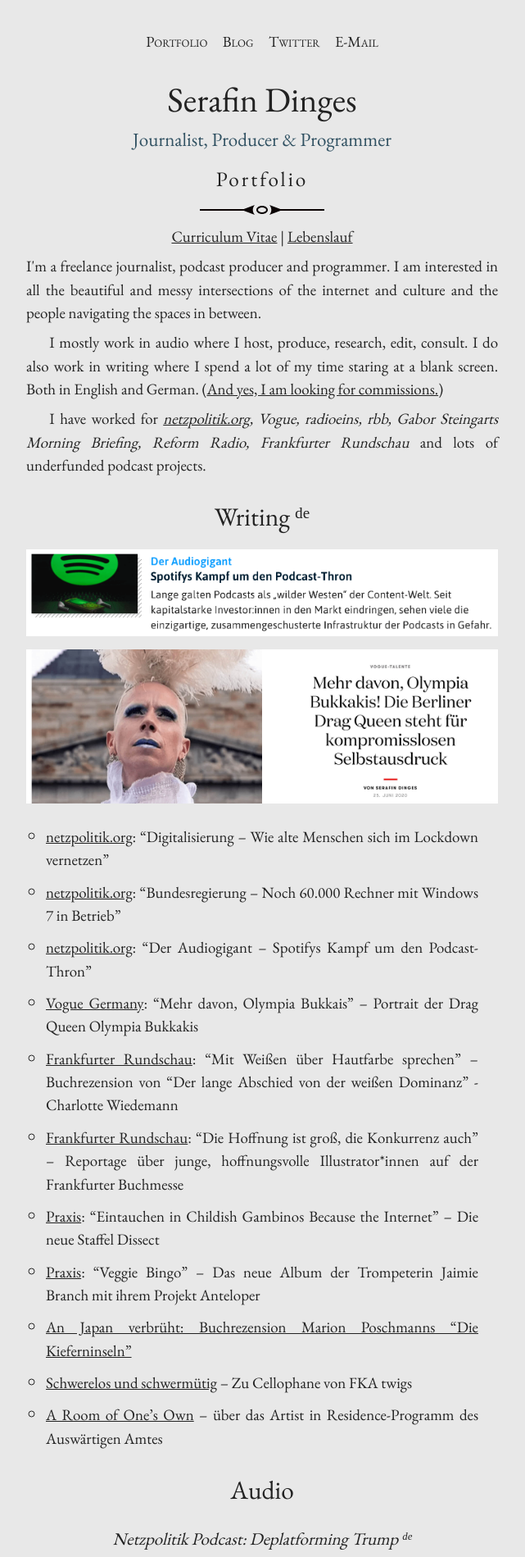
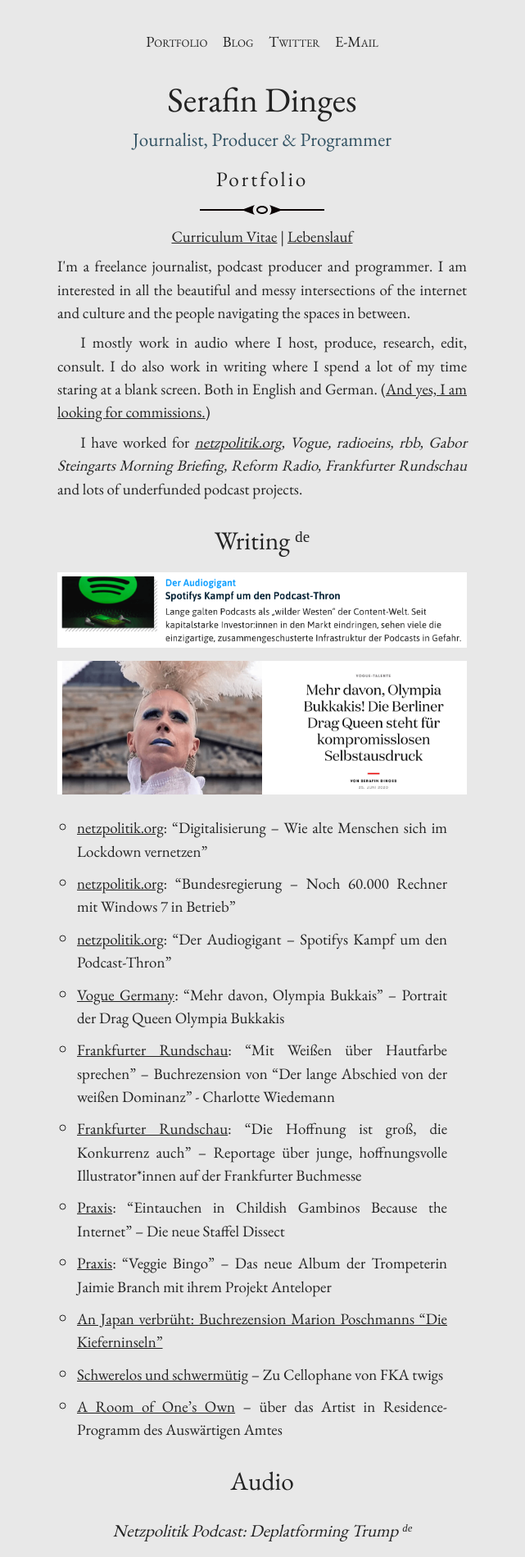
Before and after one commit to SerafinDinges/serafindinges.com, a Jekyll site: the page built from index.md, in a window 1280 px wide. Shown: the top 1899 px of the page at 82% size, without its empty margins (320-961 px from the left). Built offline with Jekyll 4.4.1, drawn with Linux system fonts in a browser that asks for light colours.

Commit message:
Update _article.scss

```diff
--- a/_sass/_article.scss
+++ b/_sass/_article.scss
@@ -9,7 +9,7 @@
 .post > * {
   margin-left: auto;
   margin-right: auto;
-  max-width: 36rem;
+  max-width: 500px;
   padding: 0 1em;
 }
 
```
